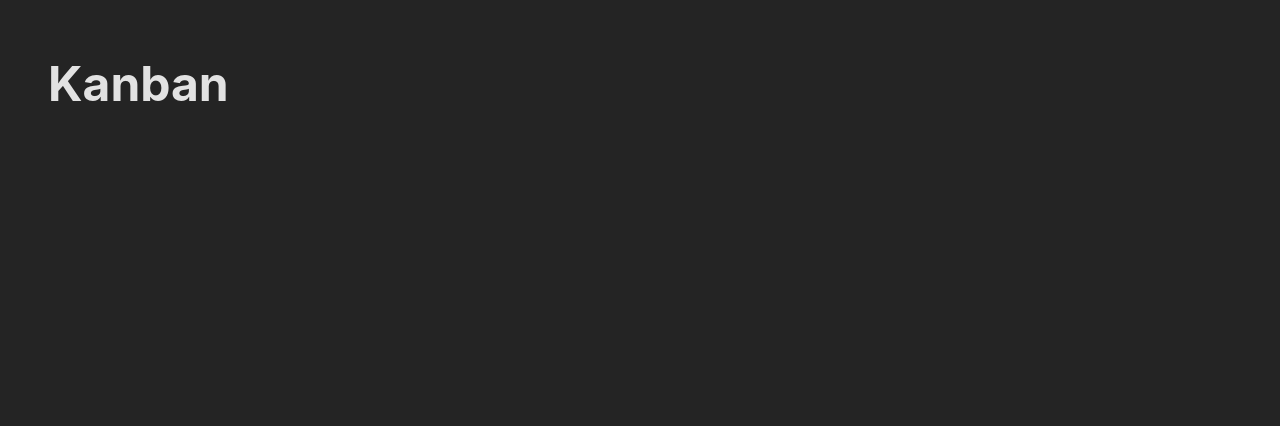
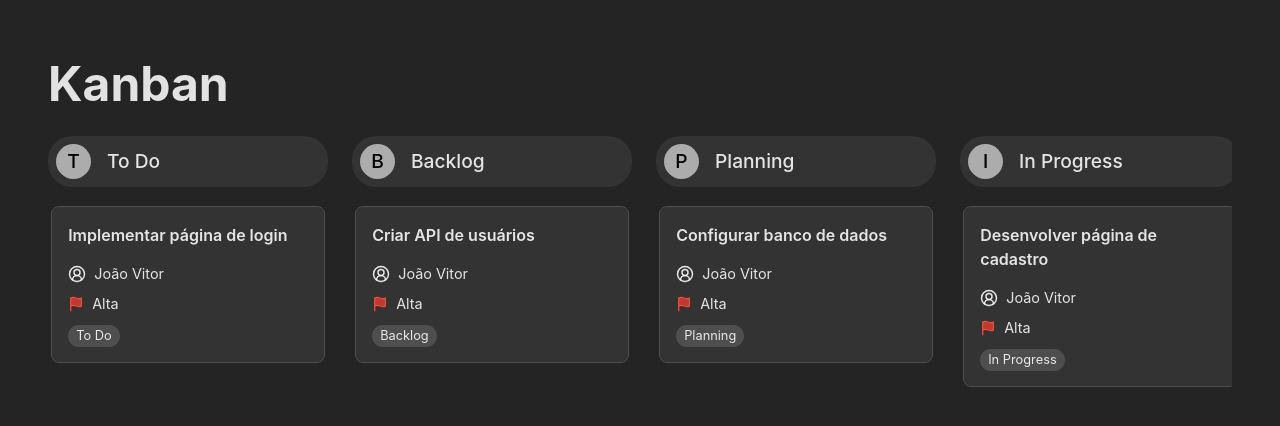
Before and after one commit to joaolucenalima/kanban, a React (Vite) app: page / in a window 1280 px wide. Shown: the top 426 px of the page. Built offline with nearby package versions, Linux system fonts and the light colour scheme; data requests are answered from the project's data file.

Commit message:
styles: card layout

```diff
--- a/package.json
+++ b/package.json
@@ -11,6 +11,7 @@
   },
   "dependencies": {
     "json-server": "^0.17.4",
+    "lucide-react": "^0.469.0",
     "react": "^18.3.1",
     "react-dom": "^18.3.1"
   },
--- a/src/App.jsx
+++ b/src/App.jsx
@@ -1,9 +1,49 @@
+import { useEffect, useState } from "react";
+import { KanbanColumn } from "./components/kanban-column";
+
 function App() {
+  const [tasksByStatus, setTasksByStatus] = useState([]);
+  const [statuses, setStatuses] = useState([]);
+
+  useEffect(() => {
+    fetch("http://localhost:3333/tickets")
+      .then((response) => response.json())
+      .then((data) => {
+        const tasksByStatus = data.reduce((acc, task) => {
+          const { status } = task;
+          if (!acc[status]) {
+            acc[status] = [];
+          }
+          acc[status].push(task);
+          return acc;
+        }, {});
+
+        setTasksByStatus(tasksByStatus);
+      });
+
+    fetch("http://localhost:3333/status")
+      .then((response) => response.json())
+      .then((data) => {
+        setStatuses(data);
+      });
+  }, []);
+
   return (
     <>
       <h1 className="main_title">Kanban</h1>
 
-      <main className="kanban"></main>
+      <main className="kanban">
+        {statuses.map((status) => {
+          return (
+            <KanbanColumn
+              key={status.id}
+              statusId={status.id}
+              title={status.name}
+              tasks={tasksByStatus[status.name]}
+            />
+          );
+        })}
+      </main>
     </>
   );
 }
--- /dev/null
+++ b/src/components/kanban-card.jsx
@@ -0,0 +1,42 @@
+import { CircleUserRound, Flag } from "lucide-react";
+
+export function KanbanCard({ task }) {
+  const priorityColors = {
+    Baixa: {
+      color: "#1e90ff",
+      fill: "#007acc",
+    },
+    Média: {
+      color: "#f1c40f",
+      fill: "#d4af37",
+    },
+    Alta: {
+      color: "#e74c3c",
+      fill: "#c0392b",
+    },
+  };
+
+  return (
+    <div className="kanban_card" draggable="true">
+      <p className="card_title">{task.title}</p>
+
+      <div className="card_info">
+        <CircleUserRound size={18} />
+        <span>João Vitor</span>
+      </div>
+
+      <div className="card_info">
+        <Flag
+          size={16}
+          fill={priorityColors["Alta"].fill}
+          color={priorityColors["Alta"].color}
+        />
+        <span>Alta</span>
+      </div>
+
+      <div className="card_status">
+        <span>{task.status}</span>
+      </div>
+    </div>
+  );
+}
--- /dev/null
+++ b/src/components/kanban-column.jsx
@@ -0,0 +1,31 @@
+import { KanbanCard } from "./kanban-card";
+
+export function KanbanColumn({ statusId, title, tasks }) {
+  function dragEnter(event) {
+    event.preventDefault();
+    event.target.classList.add("drag_zone_active");
+  }
+
+  function dragLeave(event) {
+    event.target.classList.remove("drag_zone_active");
+  }
+
+  return (
+    <section className="kanban_column">
+      <header className="kanban_column_header">
+        <div className="kanban_column_title_letter">{title[0]}</div>
+        <h3 className="kanban_column_title">{title}</h3>
+      </header>
+
+      <div
+        className="cards_container"
+        onDragEnter={dragEnter}
+        onDragLeave={dragLeave}
+      >
+        {tasks.map((task) => {
+          return <KanbanCard key={task.id} task={task} />;
+        })}
+      </div>
+    </section>
+  );
+}
--- a/src/index.css
+++ b/src/index.css
@@ -34,6 +34,83 @@
   display: flex;
   align-items: flex-start;
   justify-content: start;
-  gap: 1rem;
+  gap: 1.5rem;
+  padding-bottom: 1rem;
   overflow-x: auto;
 }
+
+.kanban_column {
+  min-width: 280px;
+}
+
+.kanban_column_header {
+  padding: 0.5rem;
+  margin-bottom: 1rem;
+  border-radius: 24px;
+  background-color: #333;
+}
+
+.kanban_column_title_letter {
+  display: inline-flex;
+  align-items: center;
+  justify-content: center;
+  border-radius: 100%;
+  width: 35px;
+  height: 35px;
+  background-color: #acacac;
+  color: black;
+  font-size: 1.2rem;
+  font-weight: 500;
+  user-select: none;
+}
+
+.kanban_column_title {
+  display: inline;
+  font-size: 1.2rem;
+  font-weight: 500;
+  margin-left: 1rem;
+}
+
+.cards_container {
+  display: flex;
+  flex-direction: column;
+  gap: 0.5rem;
+  padding: 0.2rem;
+  border-radius: 8px;
+}
+
+.drag_zone_active {
+  outline: 2px solid green;
+}
+
+.kanban_card {
+  display: flex;
+  flex-direction: column;
+  gap: 0.5rem;
+  width: 100%;
+  padding: 1rem;
+  border: 1px solid #4e4e4e;
+  border-radius: 8px;
+  background-color: #333;
+  overflow: hidden;
+  cursor: pointer;
+}
+
+.card_title {
+  font-weight: 600;
+  margin-bottom: 0.5rem;
+}
+
+.card_info {
+  font-size: 0.9rem;
+  display: flex;
+  align-items: center;
+  gap: 0.5rem;
+}
+
+.card_status span {
+  font-size: 0.8rem;
+  padding: 0.2rem 0.5rem;
+  border-radius: 12px;
+  background-color: #4e4e4e;
+}
```
Also changed, not shown: 1 other file (tests, documents, lock files or other folders).
